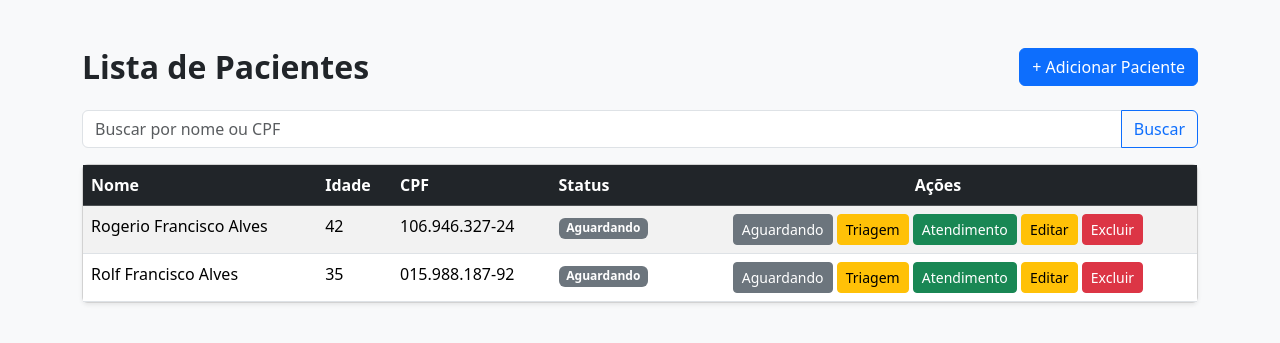
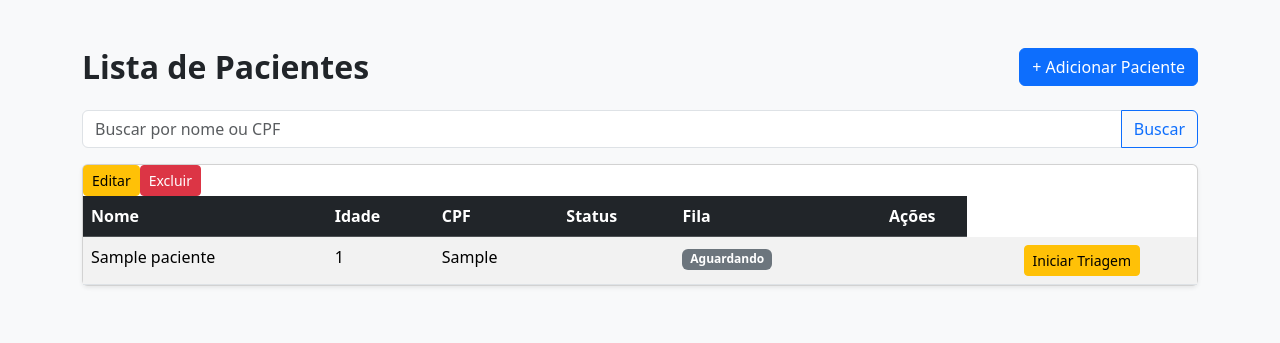
Before and after one commit to rfalves-wq/Clinica, a Django app: page /pacientes/ in a window 1280 px wide. Shown: the top 343 px of the page. Run offline with Django 5.2, Linux system fonts and the light colour scheme; data comes from the database, SQL or seed files in the repository; tables that the repository leaves empty hold one stand-in row (values such as "Sample post"); some libraries are stand-ins or nearby versions.

Commit message:
lista de espera

```diff
--- a/pacientes/models.py
+++ b/pacientes/models.py
@@ -9,15 +9,13 @@ class Paciente(models.Model):
     ]
 
     nome = models.CharField(max_length=100)
-    idade = models.PositiveIntegerField()
-    cpf = models.CharField(max_length=14, unique=True)
-    telefone = models.CharField(max_length=15, blank=True, null=True)
-    email = models.EmailField(blank=True, null=True)
-    data_cadastro = models.DateTimeField(auto_now_add=True)
+    idade = models.IntegerField()
+    cpf = models.CharField(max_length=14)
     status = models.CharField(
-            max_length=20,
-            choices=STATUS_CHOICES,
-            default='AGUARDANDO'
-        )
+        max_length=20,
+        choices=STATUS_CHOICES,
+        default='AGUARDANDO'
+    )
+    criado_em = models.DateTimeField(auto_now_add=True, null=True, blank=True)
     def __str__(self):
         return self.nome
--- a/pacientes/templates/pacientes/listar.html
+++ b/pacientes/templates/pacientes/listar.html
@@ -38,6 +38,7 @@
                             <th>Idade</th>
                             <th>CPF</th>
                             <th>Status</th>
+                            <th>Fila</th>
                             <th class="text-center">Ações</th>
                         </tr>
                     </thead>
@@ -50,6 +51,7 @@
                             <td>{{ paciente.idade }}</td>
                             <td>{{ paciente.cpf|mascara_cpf }}</td>
                             <td>
+                               <td>
     {% if paciente.status == 'AGUARDANDO' %}
         <span class="badge bg-secondary">Aguardando</span>
     {% elif paciente.status == 'TRIAGEM' %}
@@ -57,21 +59,26 @@
     {% elif paciente.status == 'ATENDIMENTO' %}
         <span class="badge bg-success">Atendimento</span>
     {% endif %}
+</td>
+
 
 
                             </td>
 
                             <td class="text-center">
 
-                                <a href="{% url 'mudar_status' paciente.pk 'AGUARDANDO' %}" class="btn btn-sm btn-secondary">
-        Aguardando
+                               <td class="text-center">
+    {% if paciente.status == 'AGUARDANDO' %}
+        <a href="{% url 'mudar_status' paciente.pk 'TRIAGEM' %}" class="btn btn-sm btn-warning">
+            Iniciar Triagem
         </a>
-    <a href="{% url 'mudar_status' paciente.pk 'TRIAGEM' %}" class="btn btn-sm btn-warning">
-        Triagem
+    {% elif paciente.status == 'TRIAGEM' %}
+        <a href="{% url 'mudar_status' paciente.pk 'ATENDIMENTO' %}" class="btn btn-sm btn-success">
+            Encaminhar Médico
         </a>
-    <a href="{% url 'mudar_status' paciente.pk 'ATENDIMENTO' %}" class="btn btn-sm btn-success">
-        Atendimento
-    </a>
+    {% endif %}
+</td>
+
                                 <a href="{% url 'editar_paciente' paciente.pk %}" class="btn btn-sm btn-warning">
                                     Editar
                                 </a>
--- a/pacientes/views.py
+++ b/pacientes/views.py
@@ -10,11 +10,26 @@ from django.core.paginator import Paginator
 import re
 from .models import Paciente
 
+from django.db.models import Q, Case, When, IntegerField
+from django.core.paginator import Paginator
+import re
+
 def listar_pacientes(request):
     termo = request.GET.get('busca', '').strip()
     pagina = request.GET.get('page', 1)
 
-    pacientes = Paciente.objects.all().order_by('nome')
+    pacientes = Paciente.objects.all()
+
+    # Ordem da fila por status
+    pacientes = pacientes.annotate(
+        ordem_status=Case(
+            When(status='AGUARDANDO', then=0),
+            When(status='TRIAGEM', then=1),
+            When(status='ATENDIMENTO', then=2),
+            default=3,
+            output_field=IntegerField()
+        )
+    ).order_by('ordem_status', 'criado_em')
 
     if termo:
         termo_limpo = re.sub(r'\D', '', termo)
@@ -23,14 +38,15 @@ def listar_pacientes(request):
             Q(cpf__icontains=termo_limpo)
         )
 
-    paginator = Paginator(pacientes, 10)  # 10 pacientes por página
+    paginator = Paginator(pacientes, 10)
     page_obj = paginator.get_page(pagina)
 
     return render(request, 'pacientes/listar.html', {
+        'pacientes': page_obj,
         'page_obj': page_obj,
-        'pacientes': page_obj,  # compatível com seu template
         'termo': termo
     })
+
 
 
 
```
Also changed, not shown: db.sqlite3, pacientes/migrations/0001_initial.py, pacientes/migrations/0002_paciente_status.py (deleted). Lines whose indentation alone changed are shown as unchanged.
